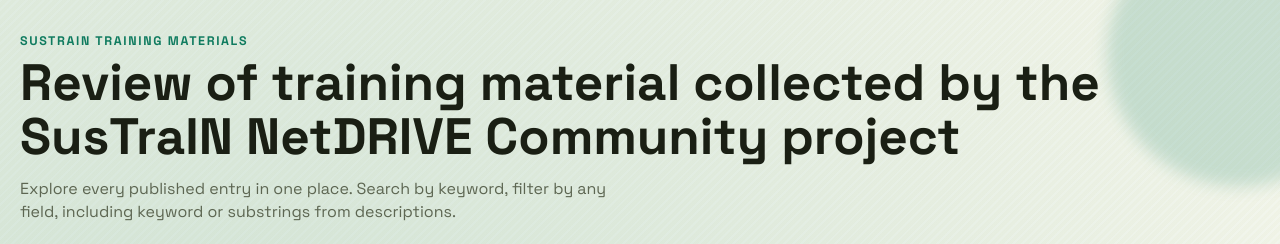
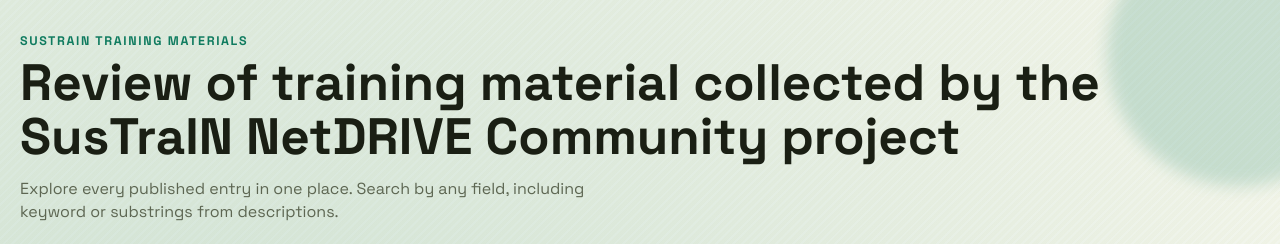
Before and after one commit to UofM-Green-Compute/SusTraIN-training-material-review, a website with bundled scripts: page page_rendering_code/index.html in a window 1280 px wide. Shown: the top 244 px of the page. Built offline with nearby package versions, Linux system fonts and the light colour scheme.

Commit message:
Minor correction to subtitle

```diff
--- a/page_rendering_code/index.html
+++ b/page_rendering_code/index.html
@@ -28,7 +28,7 @@
       <p class="eyebrow">SusTraIN Training Materials</p>
       <h1>Review of training material collected by the SusTraIN NetDRIVE Community project</h1>
       <p class="subtitle">
-        Explore every published entry in one place. Search by keyword, filter by any field, including
+        Explore every published entry in one place. Search by any field, including
         keyword or substrings from descriptions.
       </p>
     </header>
```
